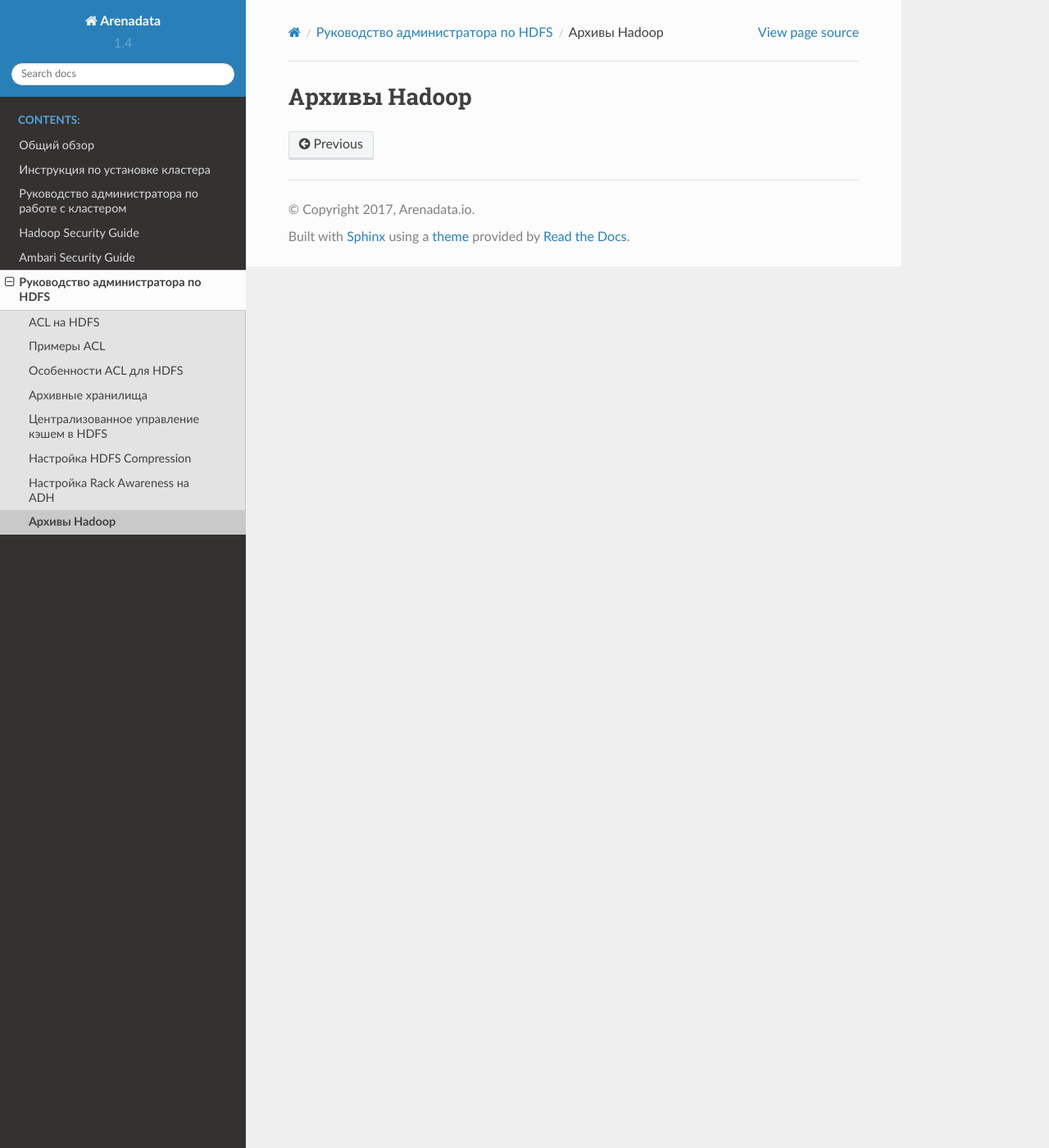
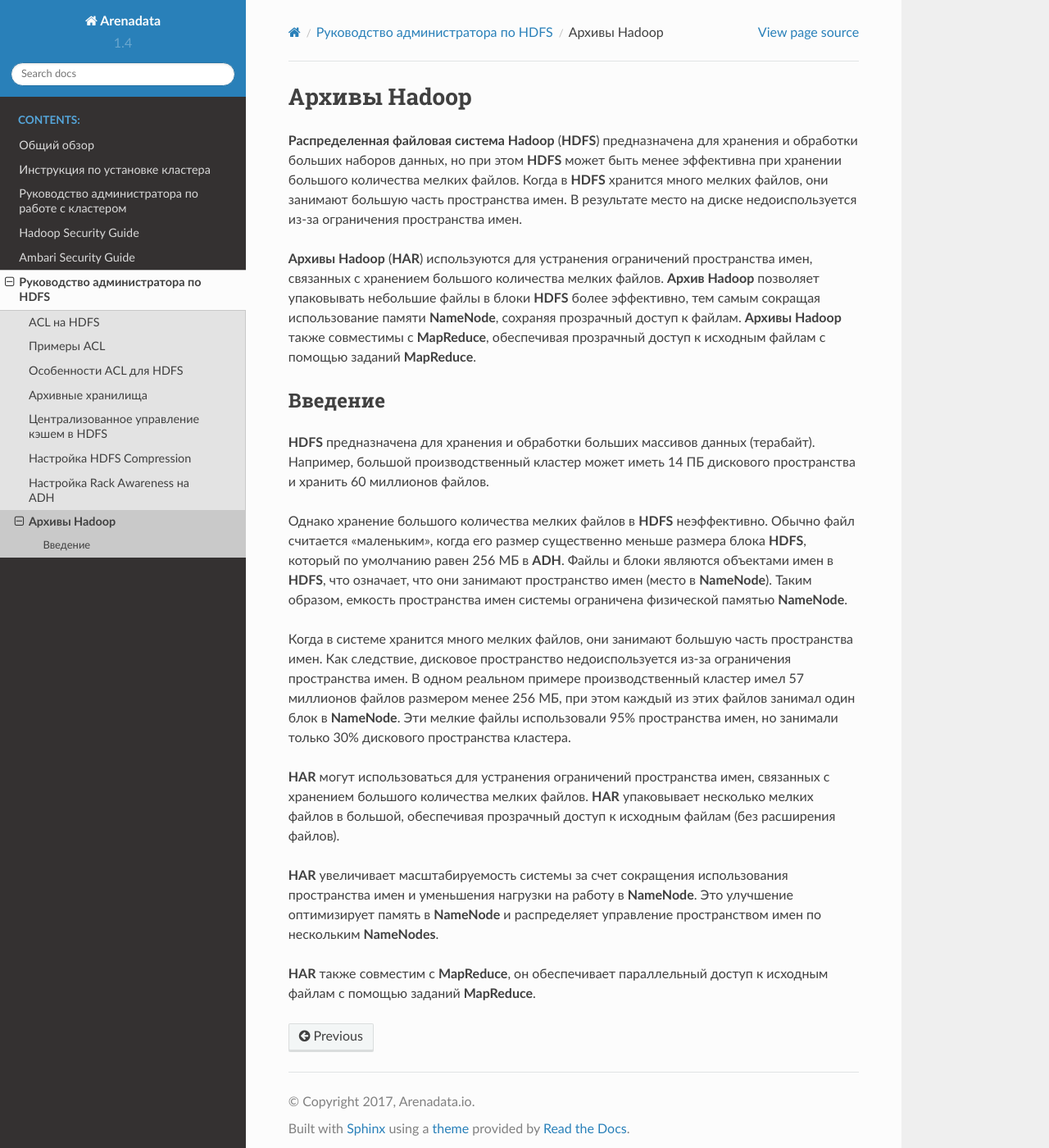
Before and after one commit to arenadata/docs_adps, a Sphinx documentation site: the page built from source/HDFSadmin/HDFSArchives.rst, in a window 1280 px wide and 1400 px high. Shown: the whole window at 82% size. Built offline with Sphinx 7.4.7 and the Read the Docs theme 2.0.0, drawn with Linux system fonts in a browser that asks for light colours.

Commit message:
Update HDFSArchives.rst

```diff
--- a/source/HDFSadmin/HDFSArchives.rst
+++ b/source/HDFSadmin/HDFSArchives.rst
@@ -1,2 +1,22 @@
 Архивы Hadoop
 -------------
+
+**Распределенная файловая система Hadoop** (**HDFS**) предназначена для хранения и обработки больших наборов данных, но при этом **HDFS** может быть менее эффективна при хранении большого количества мелких файлов. Когда в **HDFS** хранится много мелких файлов, они занимают большую часть пространства имен. В результате место на диске недоиспользуется из-за ограничения пространства имен.
+
+**Архивы Hadoop** (**HAR**) используются для устранения ограничений пространства имен, связанных с хранением большого количества мелких файлов. **Архив Hadoop** позволяет упаковывать небольшие файлы в блоки **HDFS** более эффективно, тем самым сокращая использование памяти **NameNode**, сохраняя прозрачный доступ к файлам. **Архивы Hadoop** также совместимы с **MapReduce**, обеспечивая прозрачный доступ к исходным файлам с помощью заданий **MapReduce**.
+
+
+Введение
+^^^^^^^^
+
+**HDFS** предназначена для хранения и обработки больших массивов данных (терабайт). Например, большой производственный кластер может иметь 14 ПБ дискового пространства и хранить 60 миллионов файлов.
+
+Однако хранение большого количества мелких файлов в **HDFS** неэффективно. Обычно файл считается «маленьким», когда его размер существенно меньше размера блока **HDFS**, который по умолчанию равен 256 МБ в **ADH**. Файлы и блоки являются объектами имен в **HDFS**, что означает, что они занимают пространство имен (место в **NameNode**). Таким образом, емкость пространства имен системы ограничена физической памятью **NameNode**.
+
+Когда в системе хранится много мелких файлов, они занимают большую часть пространства имен. Как следствие, дисковое пространство недоиспользуется из-за ограничения пространства имен. В одном реальном примере производственный кластер имел 57 миллионов файлов размером менее 256 МБ, при этом каждый из этих файлов занимал один блок в **NameNode**. Эти мелкие файлы использовали 95% пространства имен, но занимали только 30% дискового пространства кластера.
+
+**HAR** могут использоваться для устранения ограничений пространства имен, связанных с хранением большого количества мелких файлов. **HAR** упаковывает несколько мелких файлов в большой, обеспечивая прозрачный доступ к исходным файлам (без расширения файлов).
+
+**HAR** увеличивает масштабируемость системы за счет сокращения использования пространства имен и уменьшения нагрузки на работу в **NameNode**. Это улучшение оптимизирует память в **NameNode** и распределяет управление пространством имен по нескольким **NameNodes**.
+
+**HAR** также совместим с **MapReduce**, он обеспечивает параллельный доступ к исходным файлам с помощью заданий **MapReduce**.
```
